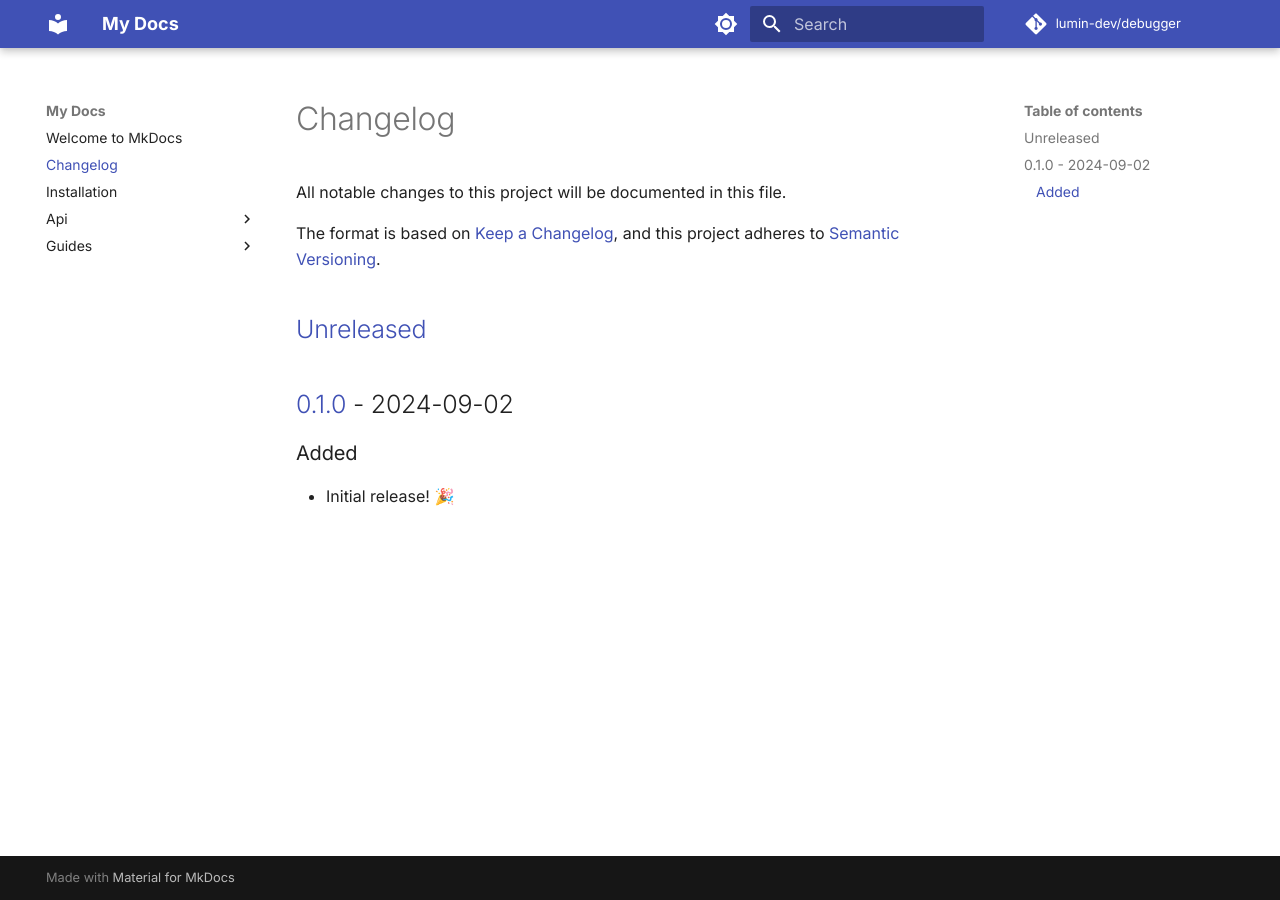
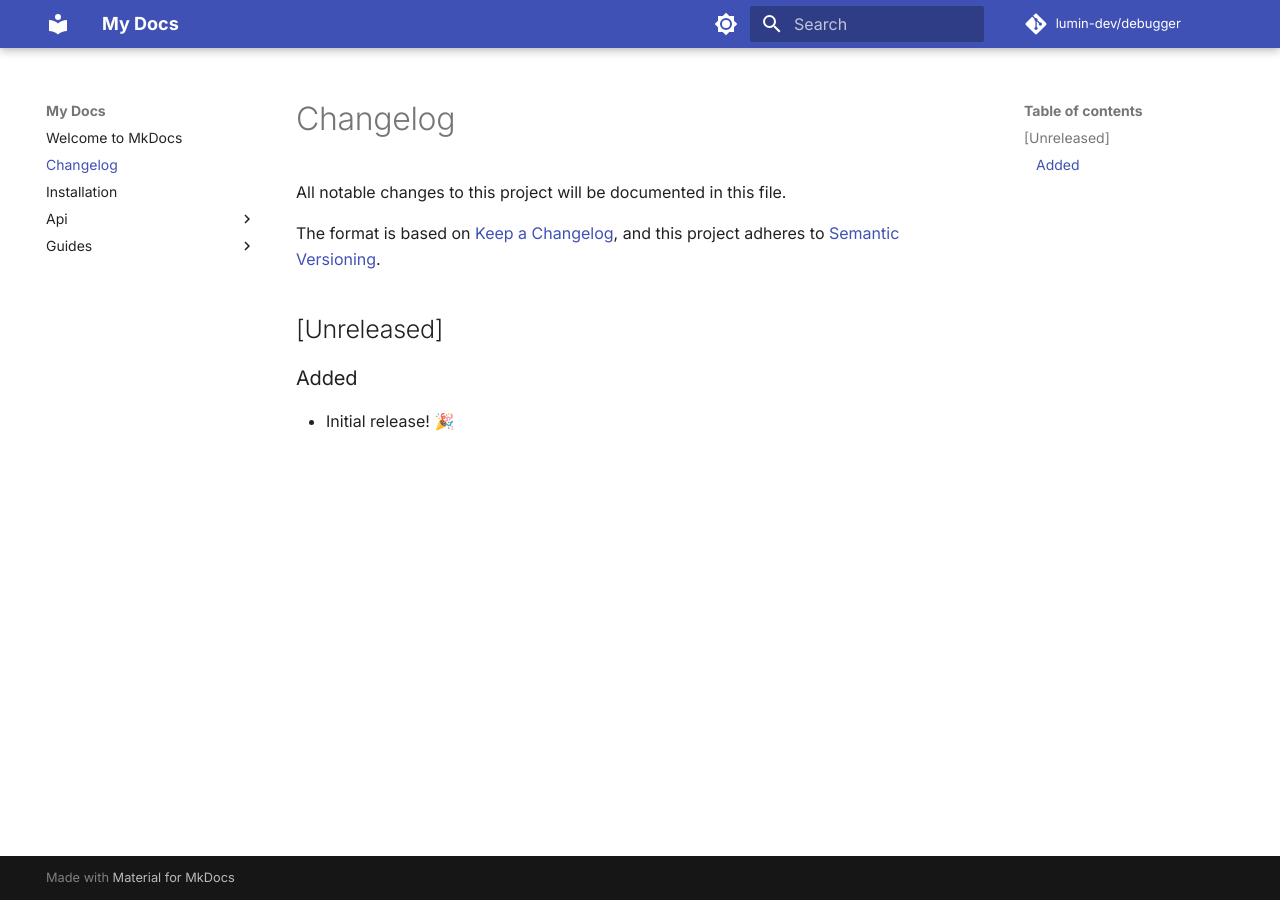
Before and after one commit to luminlabsdev/debugger, an MkDocs documentation site: the page built from docs/changelog.md, in a window 1280 px wide. Built offline with MkDocs 1.6.1 and Material for MkDocs 9.7.7, drawn with Linux system fonts in a browser that asks for light colours; comment, search, counter and statistics services are not loaded.

Commit message:
remove changelog changes

```diff
--- a/docs/changelog.md
+++ b/docs/changelog.md
@@ -7,11 +7,6 @@ and this project adheres to [Semantic Versioning](https://semver.org/spec/v2.0.0
 
 ## [Unreleased]
 
-## [0.1.0] - 2024-09-02
-
 ### Added
 
 - Initial release! 🎉
-
-[unreleased]: https://github.com/lumin-dev/Debugger/compare/v0.1.0...HEAD
-[0.1.0]: https://github.com/lumin-dev/Debugger/compare/536874f37dd17dd1c7238afcf4e4c81ec471ebe9...v0.1.0
```
